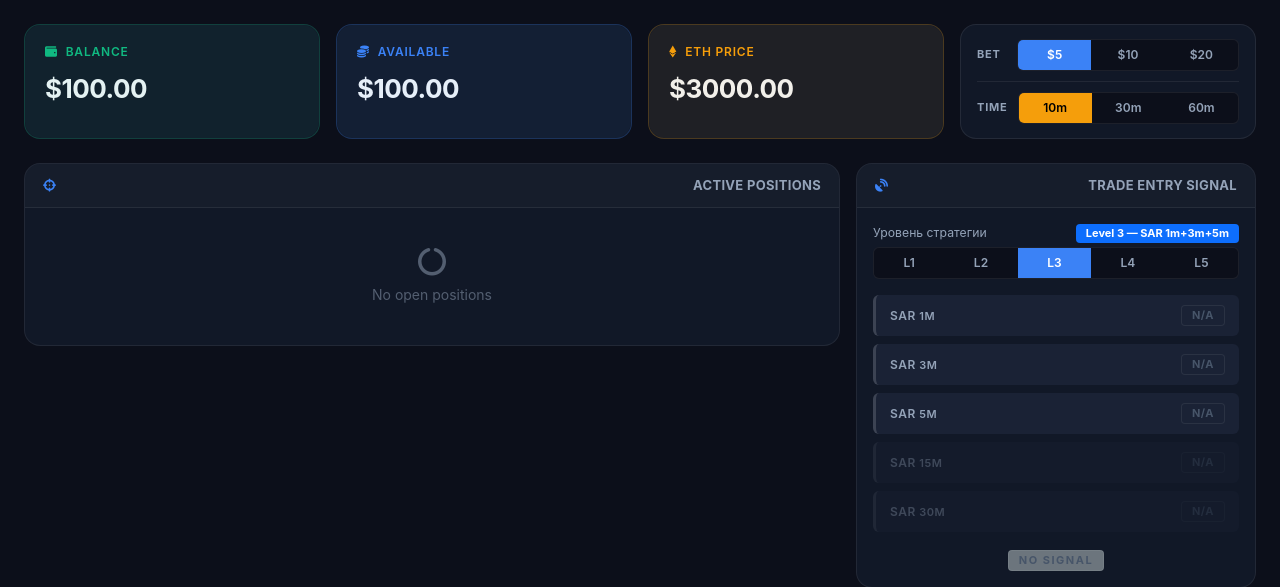
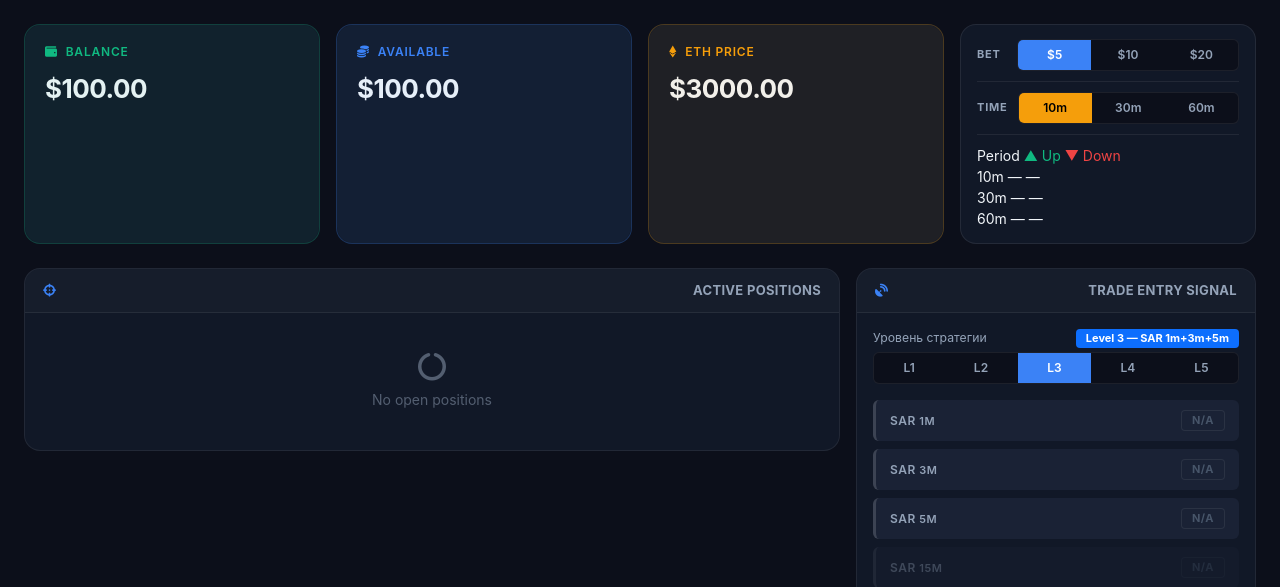
Before and after one commit to AMANITAPOWER999/MEXC-proghnoz-NEW, a Flask app: page / in a window 1280 px wide. Shown: the part 82-669 px from the top of the page. Run offline with Flask 3, Linux system fonts and the light colour scheme; data that the repository does not hold is empty.

Commit message:
Add ability to manually input payout percentages for event futures
Introduces a new API endpoint `/api/set_payout` and updates the dashboard to allow users to manually input Up and Down payout percentages for different event future time durations (10m, 30m, 60m). The `payouts` state has been added to store these values.

Replit-Commit-Author: Agent
Replit-Commit-Session-Id: 81913001-b442-4d63-b70d-365577e79539
Replit-Commit-Checkpoint-Type: full_checkpoint
Replit-Commit-Event-Id: 81f82841-ee39-4d8e-aab9-c6363aa2480d
Replit-Commit-Screenshot-Url: https://storage.googleapis.com/screenshot-production-us-central1/29255dc5-0afb-4acc-924a-ae44df672fd0/81913001-b442-4d63-b70d-365577e79539/hcMWex7
Replit-Helium-Checkpoint-Created: true

```diff
--- a/app.py
+++ b/app.py
@@ -102,6 +102,11 @@ def api_status():
             'bet': state.get('bet', 5.0),
             'trade_duration': state.get('trade_duration', 600),
             'strategy_level': state.get('strategy_level', 3),
+            'payouts': state.get('payouts', {
+                '600':  {'up': None, 'down': None},
+                '1800': {'up': None, 'down': None},
+                '3600': {'up': None, 'down': None},
+            }),
         })
     except Exception as e:
         logging.error(f"Status error: {e}")
@@ -164,6 +169,28 @@ def api_close_position():
     except Exception as e:
         logging.error(f"Close position error: {e}")
         return jsonify({'error': str(e)}), 500
+
+@app.route('/api/set_payout', methods=['POST'])
+def api_set_payout():
+    """Установить процент выплаты для указанного времени и направления"""
+    data = request.get_json() or {}
+    duration = str(data.get('duration', '600'))
+    direction = data.get('direction', 'up')   # 'up' или 'down'
+    value = data.get('value')                 # число или None
+
+    if duration not in ('600', '1800', '3600'):
+        return jsonify({'error': 'Некорректная длительность'}), 400
+    if direction not in ('up', 'down'):
+        return jsonify({'error': 'Некорректное направление'}), 400
+
+    if 'payouts' not in state:
+        state['payouts'] = {'600': {'up': None, 'down': None},
+                            '1800': {'up': None, 'down': None},
+                            '3600': {'up': None, 'down': None}}
+
+    state['payouts'][duration][direction] = float(value) if value is not None else None
+    logging.info(f"Payout {direction} for {duration}s set to {value}%")
+    return jsonify({'payouts': state['payouts']})
 
 @app.route('/api/set_strategy_level', methods=['POST'])
 def api_set_strategy_level():
--- a/templates/dashboard.html
+++ b/templates/dashboard.html
@@ -84,6 +84,30 @@
                         <button class="seg-btn seg-btn--amber dur-btn active-setting" data-dur="600"  onclick="window.dashboard.setDuration(600)">10m</button>
                         <button class="seg-btn seg-btn--amber dur-btn"                data-dur="1800" onclick="window.dashboard.setDuration(1800)">30m</button>
                         <button class="seg-btn seg-btn--amber dur-btn"                data-dur="3600" onclick="window.dashboard.setDuration(3600)">60m</button>
+                    </div>
+                </div>
+                <div class="settings-divider"></div>
+                <!-- Payout percentages per time period -->
+                <div class="payout-table">
+                    <div class="payout-header">
+                        <span>Period</span>
+                        <span class="text-success">▲ Up</span>
+                        <span class="text-danger">▼ Down</span>
+                    </div>
+                    <div class="payout-row" data-dur="600">
+                        <span class="payout-period">10m</span>
+                        <span class="payout-val payout-up" data-dur="600" onclick="window.dashboard.editPayout(600,'up')" title="Click to edit">—</span>
+                        <span class="payout-val payout-dn" data-dur="600" onclick="window.dashboard.editPayout(600,'down')" title="Click to edit">—</span>
+                    </div>
+                    <div class="payout-row" data-dur="1800">
+                        <span class="payout-period">30m</span>
+                        <span class="payout-val payout-up" data-dur="1800" onclick="window.dashboard.editPayout(1800,'up')" title="Click to edit">—</span>
+                        <span class="payout-val payout-dn" data-dur="1800" onclick="window.dashboard.editPayout(1800,'down')" title="Click to edit">—</span>
+                    </div>
+                    <div class="payout-row" data-dur="3600">
+                        <span class="payout-period">60m</span>
+                        <span class="payout-val payout-up" data-dur="3600" onclick="window.dashboard.editPayout(3600,'up')" title="Click to edit">—</span>
+                        <span class="payout-val payout-dn" data-dur="3600" onclick="window.dashboard.editPayout(3600,'down')" title="Click to edit">—</span>
                     </div>
                 </div>
             </div>
--- a/trading_bot.py
+++ b/trading_bot.py
@@ -52,6 +52,11 @@ state = {
     "bet": FIXED_BET,           # текущая ставка ($5 по умолчанию)
     "trade_duration": FIXED_TRADE_SECONDS,  # текущая длительность (600 сек = 10 мин)
     "strategy_level": 3,        # уровень стратегии (1-5)
+    "payouts": {
+        "600":  {"up": None, "down": None},
+        "1800": {"up": None, "down": None},
+        "3600": {"up": None, "down": None},
+    },
 }
 
 class TradingBot:
```
